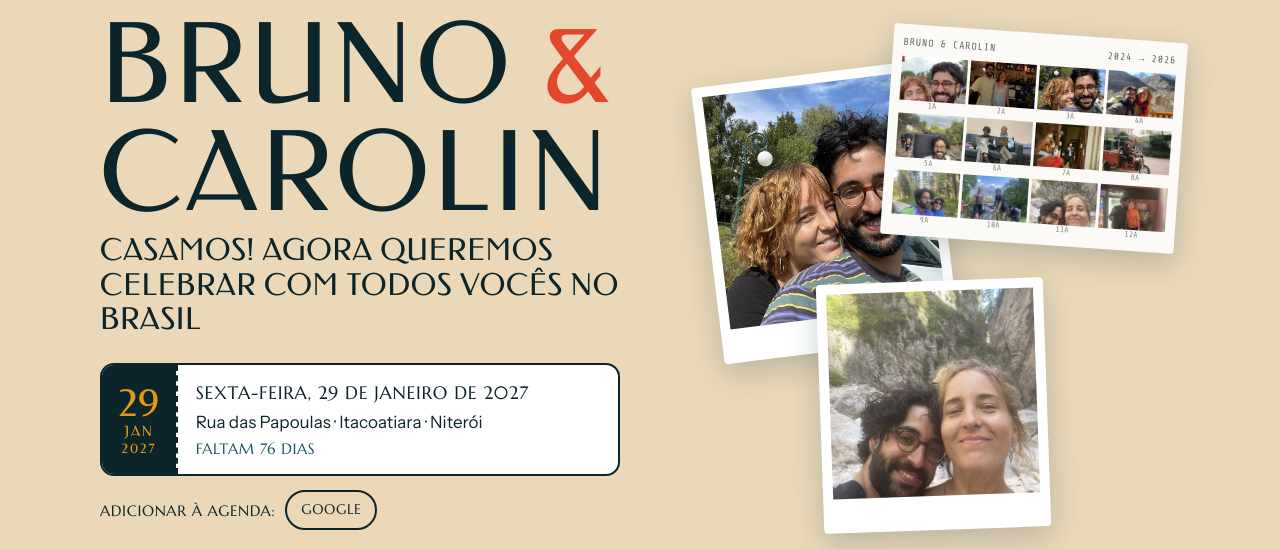
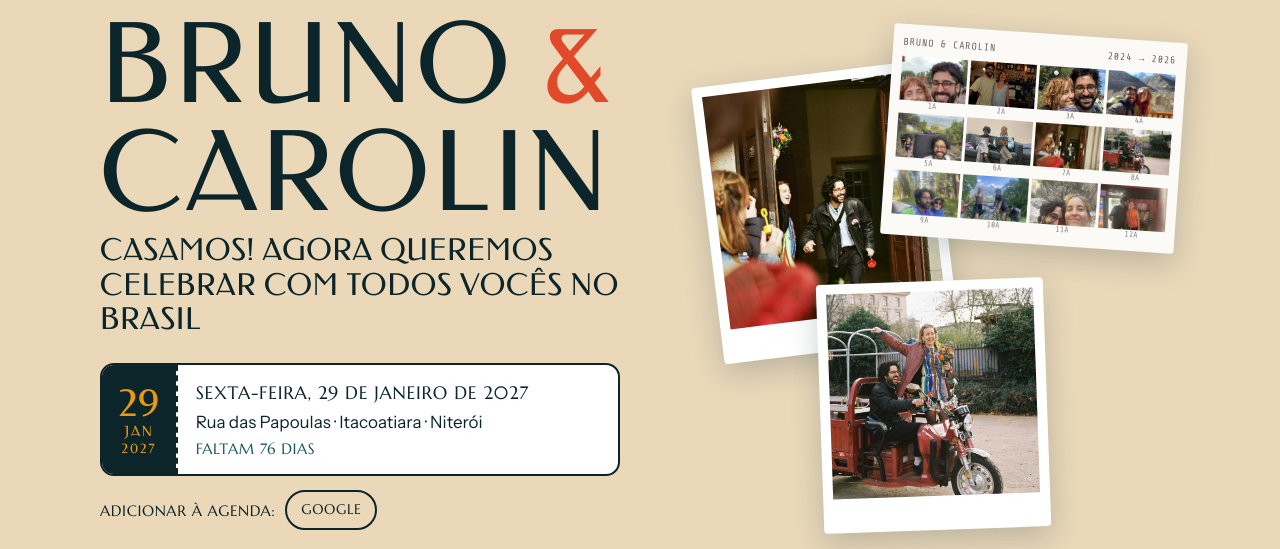
Before and after one commit to brunoandcarol/Casamento, a plain HTML site: page index.html in a window 1280 px wide. Shown: the part 180-729 px from the top of the page. Drawn offline with nearby package versions, Linux system fonts and the light colour scheme; no server answers.

Commit message:
Add files via upload

```diff
--- a/index.html
+++ b/index.html
@@ -3180,13 +3180,13 @@ const stamp=d=>{if(!d)return"";const[y,m,dd]=d.split("-");return "'"+y.slice(2)+
     hero.classList.add("polaroid");
     const st=hero.querySelector(".stack");
     const pol=(f,cls)=>{const d=document.createElement("div");d.className="pol "+cls;d.appendChild(mk(photoBy(f).src,true));return d};
-    st.appendChild(pol("p01","a"));
+    st.appendChild(pol("p07","a"));
     const ix=document.createElement("div"); ix.className="index";
     ix.innerHTML='<div class="ih"><span>BRUNO &amp; CAROLIN</span><span>2024 → 2026</span></div><div class="ig"></div>';
     const g=ix.querySelector(".ig");
     PHOTOS.slice(0,12).forEach((p,i)=>{const fg=document.createElement("figure");fg.appendChild(mk(p.src,true));const c=document.createElement("figcaption");c.textContent=(i+1)+"A";fg.appendChild(c);g.appendChild(fg)});
     st.appendChild(ix);
-    st.appendChild(pol("p02","b"));
+    st.appendChild(pol("p08","b"));
   }
   const m=document.getElementById("masonry");
   const rot=[-2.2,1.6,-1,2.4,-1.8,0.8,-2.6,1.2,-0.6,2,-1.4,1.8,-2];
```
